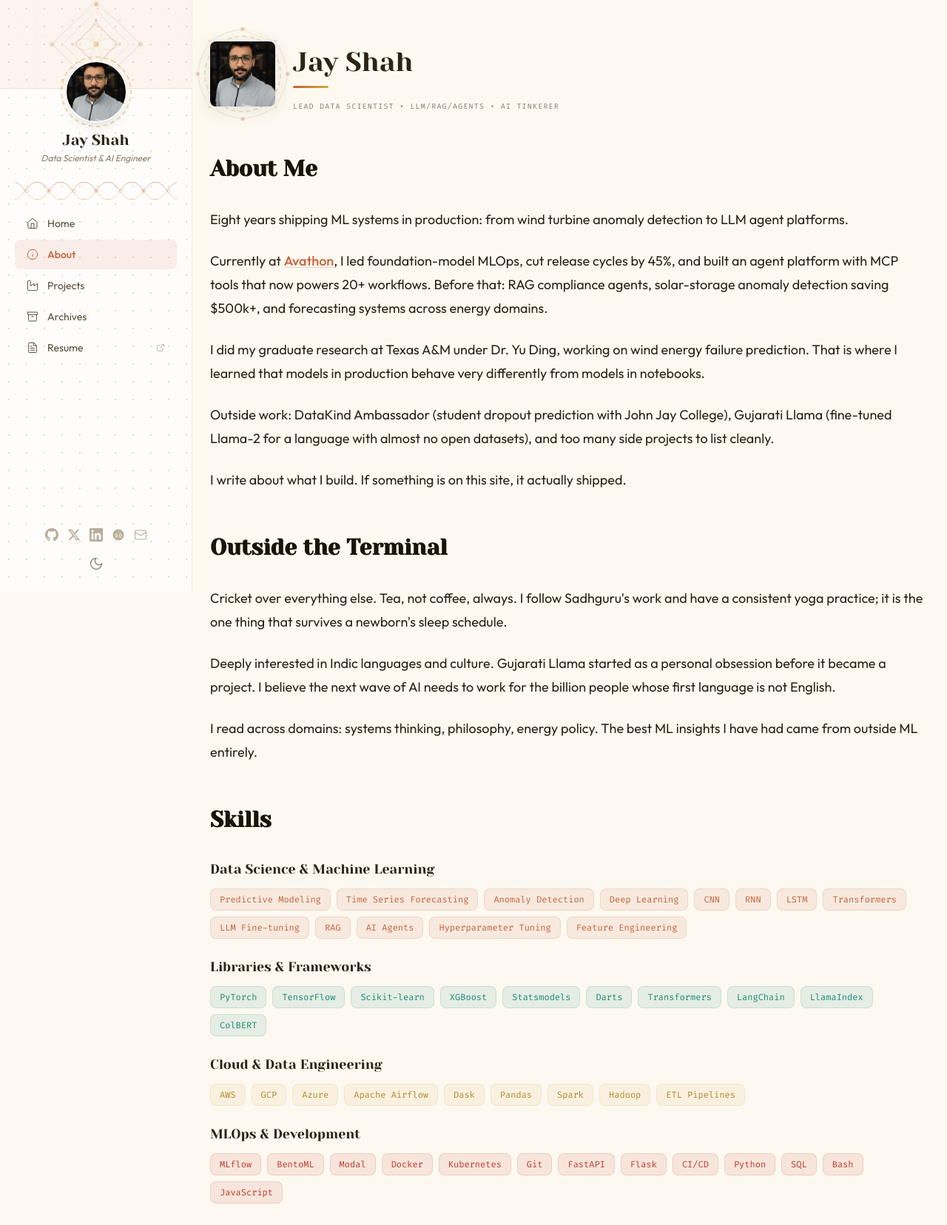
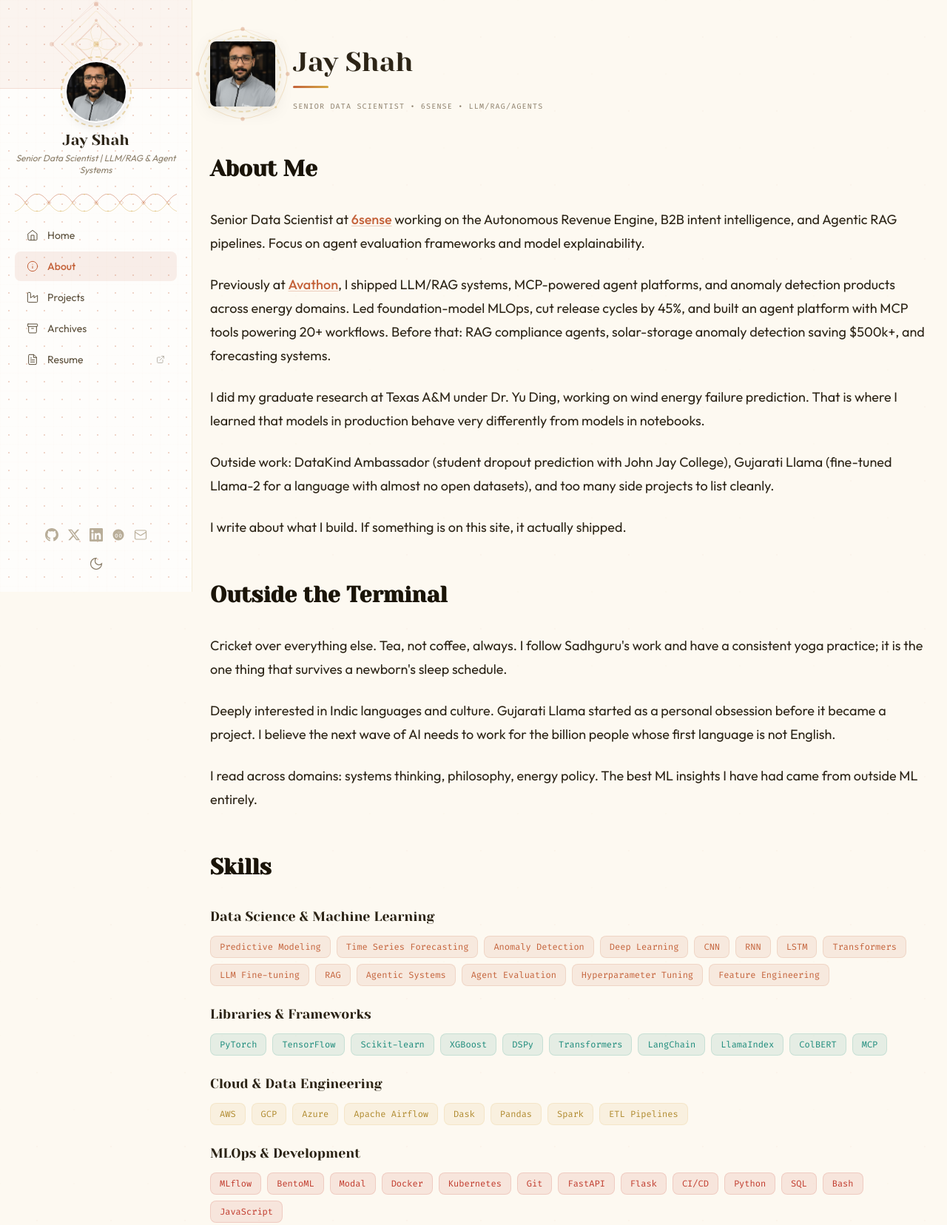
Before and after one commit to jayshah5696/jayshah5696.github.io, an Astro site: page /about in a window 1280 px wide. Shown: the top 1656 px of the page at 74% size. Built offline with nearby package versions, Linux system fonts and the light colour scheme; Astro itself is replaced by a stand-in of ours.

Commit message:
content: update site for 6sense role — hero, about, experience, skills

```diff
--- a/src/consts.ts
+++ b/src/consts.ts
@@ -1,5 +1,5 @@
 export const SITE_TITLE = 'Jay Shah';
-export const SITE_TAGLINE = 'Data Scientist & AI Engineer';
+export const SITE_TAGLINE = 'Senior Data Scientist | LLM/RAG & Agent Systems';
 export const SITE_DESCRIPTION =
   'Personal blog about AI, Machine Learning, LLMs, RAG, and data science.';
 export const SITE_URL = 'https://jayshah.dev';
--- a/src/pages/about.astro
+++ b/src/pages/about.astro
@@ -2,7 +2,7 @@
 import BaseLayout from '../layouts/BaseLayout.astro';
 ---
 
-<BaseLayout title="About" description="About Jay Shah — Lead Data Scientist, LLM/RAG Expert, AI Solutions Architect">
+<BaseLayout title="About" description="About Jay Shah — Senior Data Scientist at 6sense, LLM/RAG & Agent Systems, B2B Intent Intelligence">
   <article class="prose prose-kolam dark:prose-invert prose-lg max-w-none">
     <header class="not-prose mb-12">
       <div class="flex items-start gap-6 mb-6">
@@ -47,7 +47,7 @@ import BaseLayout from '../layouts/BaseLayout.astro';
         <div class="pt-2">
           <h1 class="font-display text-3xl sm:text-4xl text-ink dark:text-silk carved-heading">Jay Shah</h1>
           <p class="font-mono text-[10px] uppercase text-ink-muted dark:text-silk-muted mt-4" style="letter-spacing: 0.12em;">
-            Lead Data Scientist &bull; LLM/RAG/Agents &bull; AI Tinkerer
+            Senior Data Scientist &bull; 6sense &bull; LLM/RAG/Agents
           </p>
         </div>
       </div>
@@ -56,11 +56,11 @@ import BaseLayout from '../layouts/BaseLayout.astro';
     <h2>About Me</h2>
 
     <p>
-      Eight years shipping ML systems in production: from wind turbine anomaly detection to LLM agent platforms.
+      Senior Data Scientist at <a href="https://6sense.com">6sense</a> working on the Autonomous Revenue Engine, B2B intent intelligence, and Agentic RAG pipelines. Focus on agent evaluation frameworks and model explainability.
     </p>
 
     <p>
-      Currently at <a href="https://avathon.com">Avathon</a>, I led foundation-model MLOps, cut release cycles by 45%, and built an agent platform with MCP tools that now powers 20+ workflows. Before that: RAG compliance agents, solar-storage anomaly detection saving $500k+, and forecasting systems across energy domains.
+      Previously at <a href="https://avathon.com">Avathon</a>, I shipped LLM/RAG systems, MCP-powered agent platforms, and anomaly detection products across energy domains. Led foundation-model MLOps, cut release cycles by 45%, and built an agent platform with MCP tools powering 20+ workflows. Before that: RAG compliance agents, solar-storage anomaly detection saving $500k+, and forecasting systems.
     </p>
 
     <p>
@@ -96,7 +96,7 @@ import BaseLayout from '../layouts/BaseLayout.astro';
       <div>
         <h3 class="font-display text-lg text-ink dark:text-silk mb-3">Data Science & Machine Learning</h3>
         <div class="flex flex-wrap gap-2">
-          {['Predictive Modeling', 'Time Series Forecasting', 'Anomaly Detection', 'Deep Learning', 'CNN', 'RNN', 'LSTM', 'Transformers', 'LLM Fine-tuning', 'RAG', 'AI Agents', 'Hyperparameter Tuning', 'Feature Engineering'].map(skill => (
+          {['Predictive Modeling', 'Time Series Forecasting', 'Anomaly Detection', 'Deep Learning', 'CNN', 'RNN', 'LSTM', 'Transformers', 'LLM Fine-tuning', 'RAG', 'Agentic Systems', 'Agent Evaluation', 'Hyperparameter Tuning', 'Feature Engineering'].map(skill => (
             <span class="inline-block px-3 py-1.5 text-xs font-mono rounded-lg bg-terra/10 dark:bg-terra-light/10 text-terra dark:text-terra-light border border-terra/15 dark:border-terra-light/15">
               {skill}
             </span>
@@ -108,7 +108,7 @@ import BaseLayout from '../layouts/BaseLayout.astro';
       <div>
         <h3 class="font-display text-lg text-ink dark:text-silk mb-3">Libraries & Frameworks</h3>
         <div class="flex flex-wrap gap-2">
-          {['PyTorch', 'TensorFlow', 'Scikit-learn', 'XGBoost', 'Statsmodels', 'Darts', 'Transformers', 'LangChain', 'LlamaIndex', 'ColBERT'].map(skill => (
+          {['PyTorch', 'TensorFlow', 'Scikit-learn', 'XGBoost', 'DSPy', 'Transformers', 'LangChain', 'LlamaIndex', 'ColBERT', 'MCP'].map(skill => (
             <span class="inline-block px-3 py-1.5 text-xs font-mono rounded-lg bg-mor/10 dark:bg-mor-light/10 text-mor dark:text-mor-light border border-mor/15 dark:border-mor-light/15">
               {skill}
             </span>
@@ -120,7 +120,7 @@ import BaseLayout from '../layouts/BaseLayout.astro';
       <div>
         <h3 class="font-display text-lg text-ink dark:text-silk mb-3">Cloud & Data Engineering</h3>
         <div class="flex flex-wrap gap-2">
-          {['AWS', 'GCP', 'Azure', 'Apache Airflow', 'Dask', 'Pandas', 'Spark', 'Hadoop', 'ETL Pipelines'].map(skill => (
+          {['AWS', 'GCP', 'Azure', 'Apache Airflow', 'Dask', 'Pandas', 'Spark', 'ETL Pipelines'].map(skill => (
             <span class="inline-block px-3 py-1.5 text-xs font-mono rounded-lg bg-gold/10 dark:bg-gold-light/10 text-gold-dark dark:text-gold-light border border-gold/15 dark:border-gold-light/15">
               {skill}
             </span>
@@ -150,7 +150,8 @@ import BaseLayout from '../layouts/BaseLayout.astro';
 
     <h2>Experience</h2>
     <ul>
-      <li><strong><a href="https://www.avathon.com/">Avathon</a></strong> — Data Scientist III (Jan 2022–Present), Data Scientist II (May 2021–Dec 2021), Data Scientist (June 2019–May 2021)</li>
+      <li><strong><a href="https://6sense.com/">6sense</a></strong> — Senior Data Scientist (Feb 2026–Present). Working on the Autonomous Revenue Engine: agent evaluation, Agentic RAG, and B2B intent intelligence pipelines.</li>
+      <li><strong><a href="https://www.avathon.com/">Avathon</a></strong> — Data Scientist III (Jan 2022–Jan 2026), Data Scientist II (May 2021–Dec 2021), Data Scientist (June 2019–May 2021)</li>
       <li><strong><a href="https://www.datakind.org/">DataKind</a></strong> — Data Ambassador (Jan 2022–Sep 2022)</li>
       <li><strong><a href="https://aml.engr.tamu.edu/">Texas A&M University</a></strong> — Graduate Research Assistant (Jan 2019–May 2019)</li>
       <li><strong><a href="https://utilities.tamu.edu/">Utilities and Energy Services</a></strong> — Graduate Student Analyst (Dec 2017–Jun 2018)</li>
--- a/src/pages/index.astro
+++ b/src/pages/index.astro
@@ -15,10 +15,10 @@ const totalPosts = posts.length;
   <!-- Hero welcome section -->
   <section class="mb-8">
     <p class="text-ink-light dark:text-silk-muted text-base leading-relaxed">
-      Writing about <span class="text-terra dark:text-terra-light font-medium">AI</span>,
-      <span class="text-mor dark:text-mor-light font-medium">developer tools</span>, and
-      <span class="text-gold-dark dark:text-gold-light font-medium">machine learning</span>
-      -- from LLMs and RAG to building real systems.
+      Building <span class="text-terra dark:text-terra-light font-medium">LLM/RAG systems</span>,
+      <span class="text-mor dark:text-mor-light font-medium">agent evaluation</span>, and
+      <span class="text-gold-dark dark:text-gold-light font-medium">B2B intent intelligence</span>
+      at enterprise scale -- writing about what ships.
     </p>
     <div class="flex items-center gap-3 mt-3">
       <span class="font-mono text-xs text-ink-faint dark:text-silk-faint uppercase" style="letter-spacing: 0.1em;">{totalPosts} writings</span>
```
